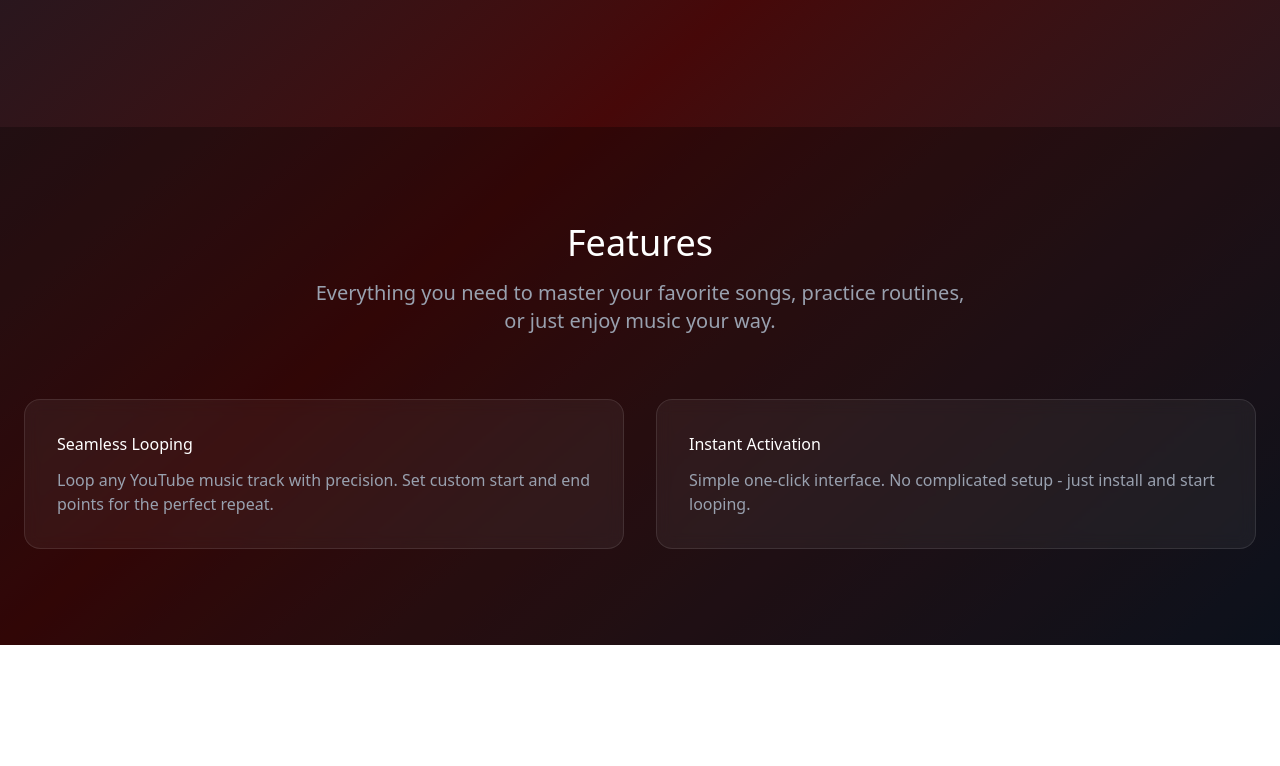
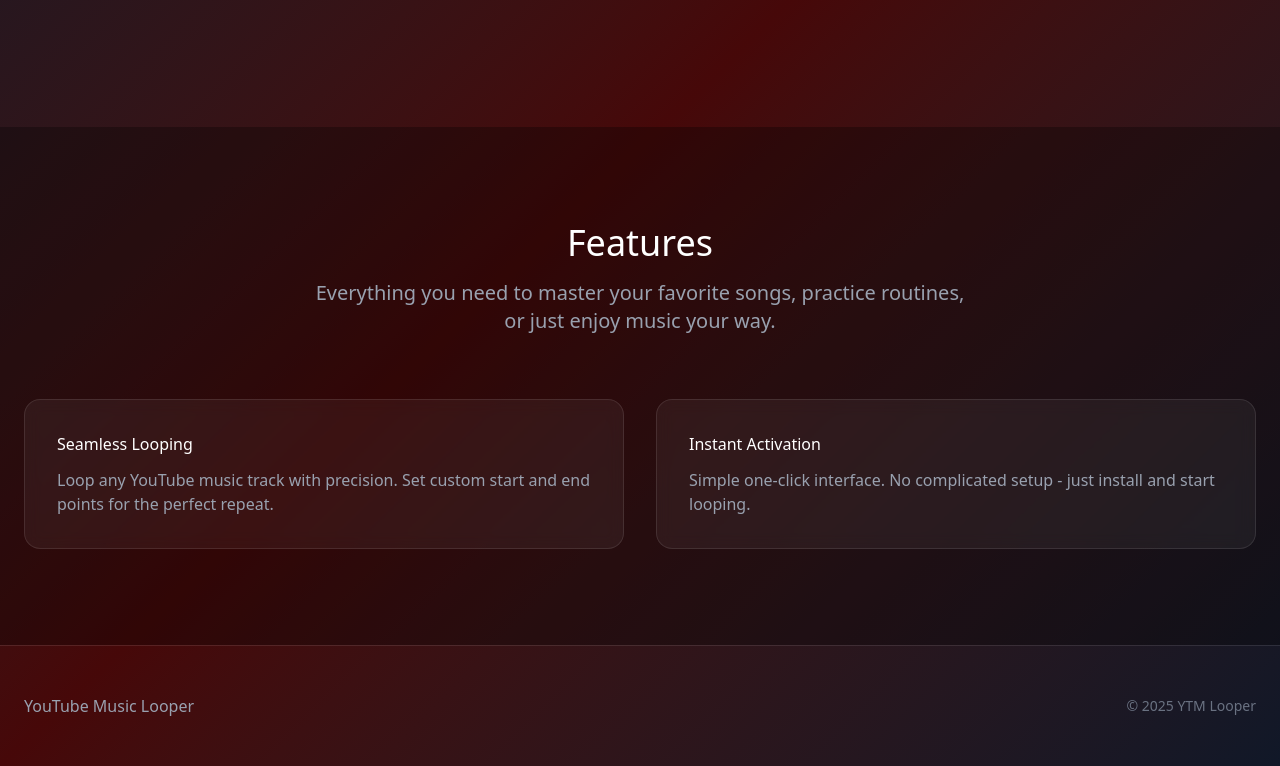
Before and after one commit to iajaymk/yt-looper-web, a React (Vite) app: page / in a window 1280 px wide. Shown: the part 474-1240 px from the top of the page. Before the commit the page ends 1119 px from the top, so only its background shows below. Built offline with nearby package versions, Linux system fonts and the light colour scheme.

Commit message:
Add Footer component to complete the app layout

```diff
--- a/src/App.jsx
+++ b/src/App.jsx
@@ -1,5 +1,6 @@
 import "./App.css";
 import Features from "./components/Features";
+import Footer from "./components/Footer";
 import Hero from "./components/Hero";
 import NavBar from "./components/NavBar";
 
@@ -10,6 +11,7 @@ function App() {
         <NavBar />
         <Hero />
         <Features />
+        <Footer />
       </div>
     </>
   );
--- /dev/null
+++ b/src/components/Footer.jsx
@@ -0,0 +1,14 @@
+const Footer = () => {
+  return (
+    <footer className="border-t border-white/10 py-12">
+      <div className="max-w-7xl mx-auto px-6">
+        <div className="flex flex-col md:flex-row items-center justify-between gap-6">
+          <div className="text-gray-400">YouTube Music Looper</div>
+          <div className="text-gray-500 text-sm">© 2025 YTM Looper</div>
+        </div>
+      </div>
+    </footer>
+  );
+};
+
+export default Footer;
```
